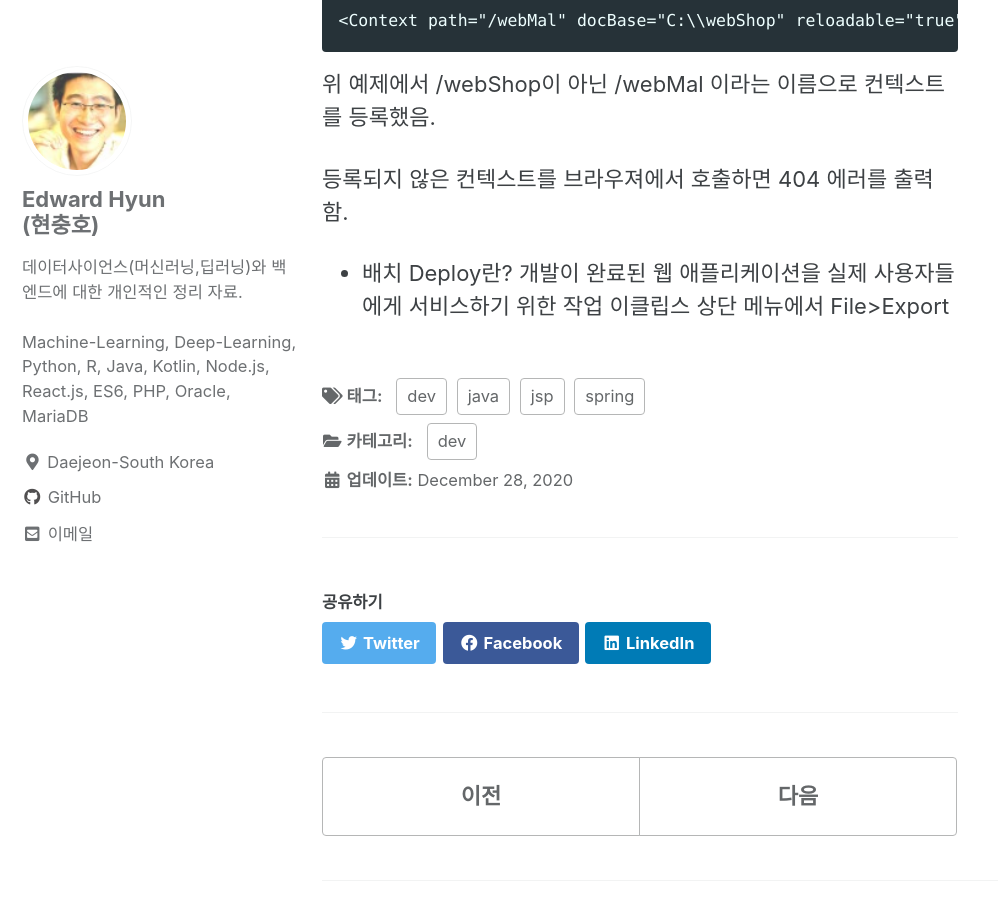
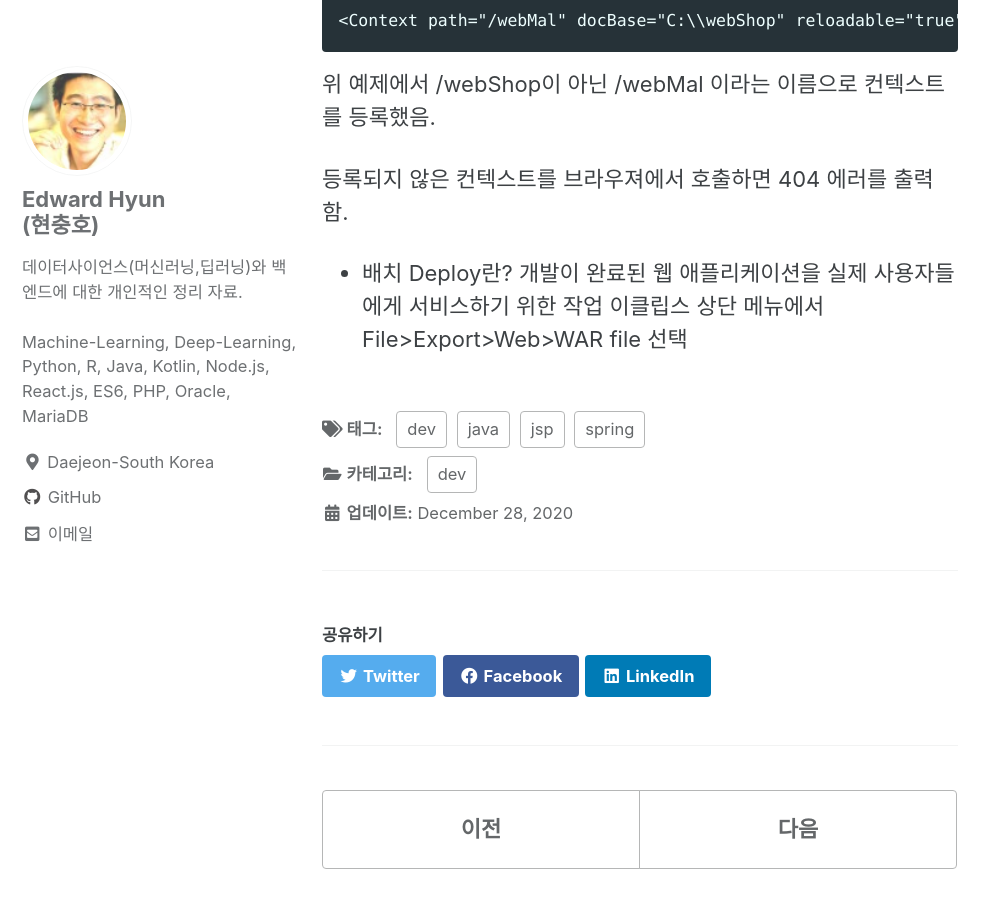
Before and after one commit to iamhch24/iamhch24.github.io, a Jekyll site: the page built from _posts/2020-12-28-[Study] 자바 웹을 다루는 기술.md, in a window 1280 px wide and 900 px high, scrolled down 2431 px. Shown: the whole window, without its empty margins (0-998 px from the left). Built offline with Jekyll 4.4.1, drawn with Linux system fonts in a browser that asks for light colours; cached includes are drawn as plain includes.

Commit message:
_posts/2020-12-28-[Study] 자바 웹을 다루는 기술.md updated from https://stackedit.io/

```diff
--- a/_posts/2020-12-28-[Study] 자바 웹을 다루는 기술.md
+++ b/_posts/2020-12-28-[Study] 자바 웹을 다루는 기술.md
@@ -90,10 +90,11 @@ server.xml
 
 * 배치 Deploy란?
 개발이 완료된 웹 애플리케이션을 실제 사용자들에게 서비스하기 위한 작업
-이클립스 상단 메뉴에서 File>Export
+이클립스 상단 메뉴에서 File>Export>Web>WAR file 선택
+
 
 
 <!--stackedit_data:
-eyJoaXN0b3J5IjpbLTk2MzMzMTA0OCwtMTI0MjQ4Nzc4MCwtMj
+eyJoaXN0b3J5IjpbLTg5MzMyNjg3NSwtMTI0MjQ4Nzc4MCwtMj
 AyNTg0MDQ4OSw4MjY2MTE0OTZdfQ==
 -->
```
